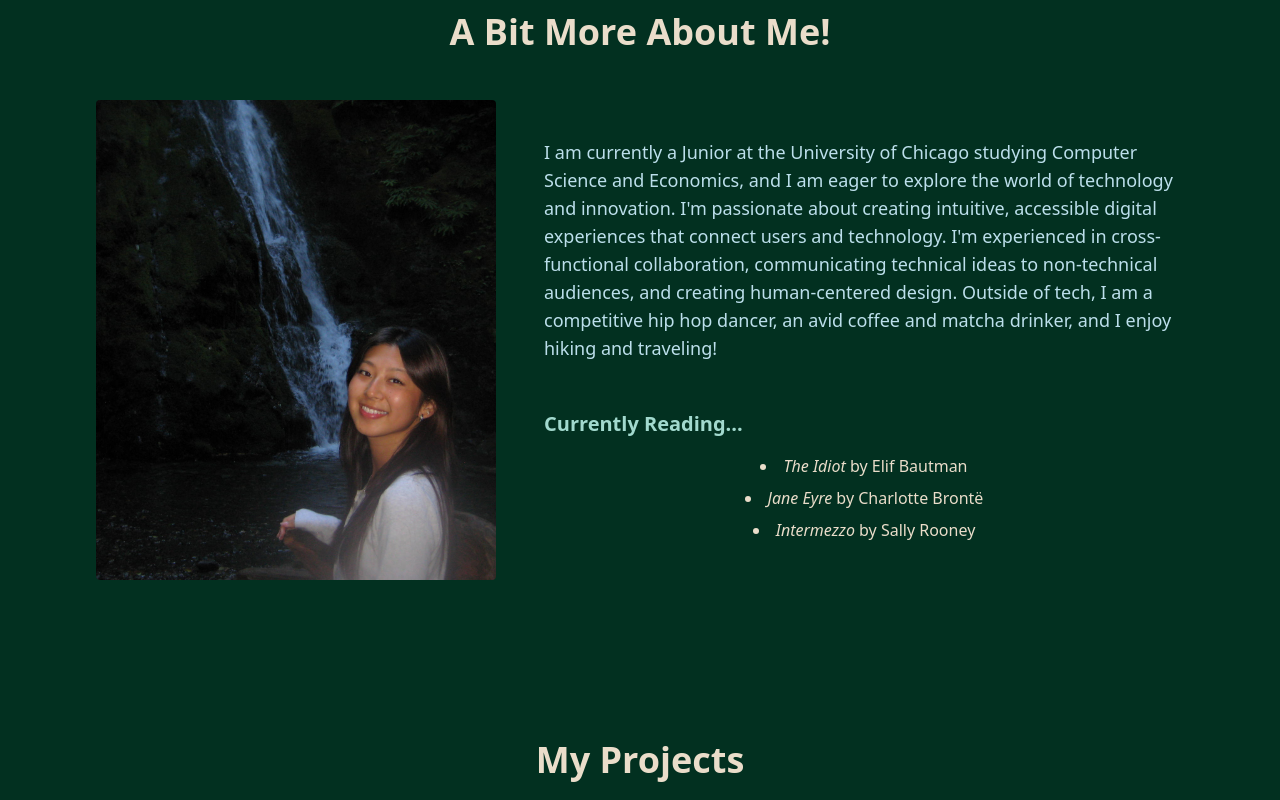
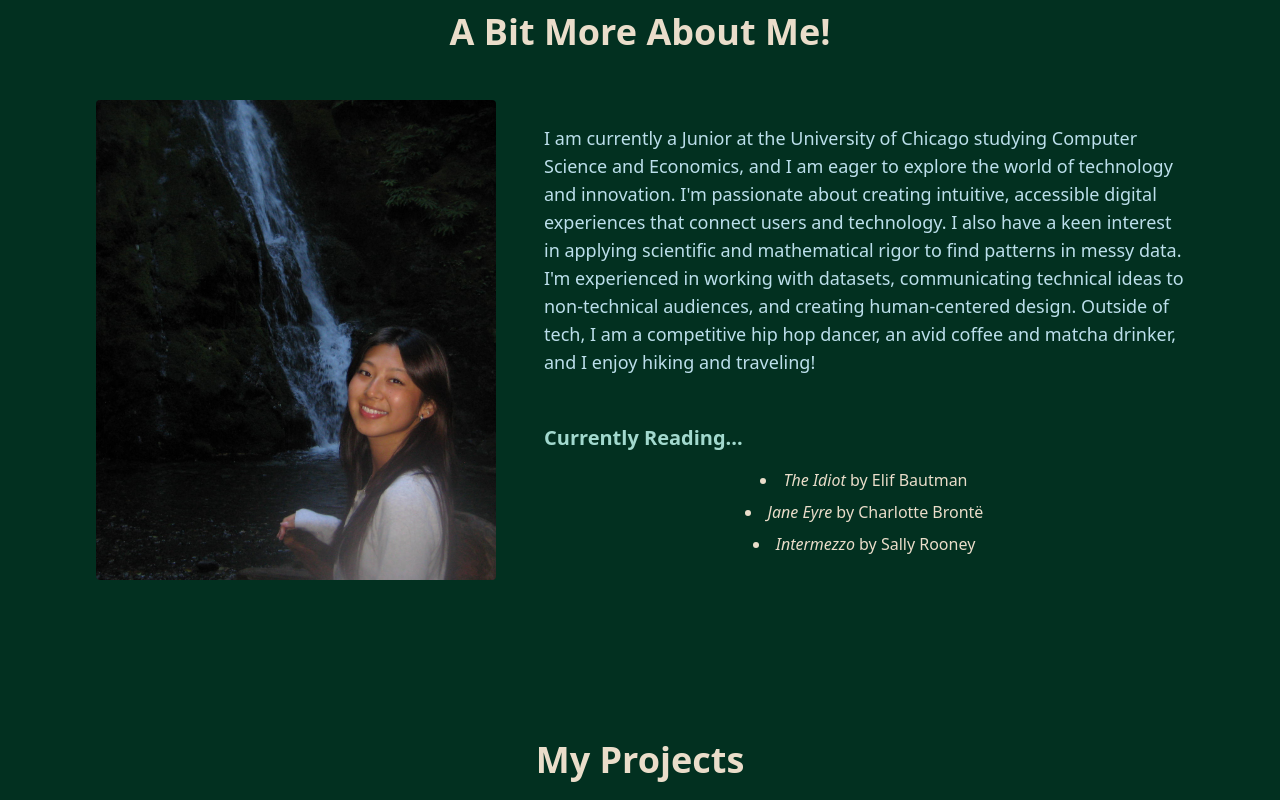
Before and after one commit to anna-y-yan/annas-personal-website, a React (Vite) app: page / in a window 1280 px wide. Shown: the part 680-1480 px from the top of the page. Built offline with nearby package versions, Linux system fonts and the light colour scheme; a web font is replaced by a local one.

Commit message:
update message is december 2025, added line to about

```diff
--- a/src/components/About.jsx
+++ b/src/components/About.jsx
@@ -18,8 +18,8 @@ const About = () => {
                         <p className='text-lg mb-8 text-lightblue'>
                             I am currently a Junior at the University of Chicago studying Computer Science and Economics,
                             and I am eager to explore the world of technology and innovation. I'm passionate about creating intuitive,
-                            accessible digital experiences that connect users and technology.
-                            I'm experienced in cross-functional collaboration, communicating technical ideas to non-technical audiences, and creating human-centered design.
+                            accessible digital experiences that connect users and technology. I also have a keen interest in applying scientific and mathematical rigor to find patterns in messy data.
+                            I'm experienced in working with datasets, communicating technical ideas to non-technical audiences, and creating human-centered design.
                             Outside of tech, I am a competitive hip hop dancer, an avid coffee and matcha drinker, and I enjoy hiking and traveling!
                         </p>
                         {/* Skills progress bars */}
--- a/src/components/Footer.jsx
+++ b/src/components/Footer.jsx
@@ -58,7 +58,7 @@ const Footer = () => {
                 </div>
                 <div className='flex space-x-4'>
                     <p className='text-matcha italic'>
-                        This page was last updated September 2025.
+                        This page was last updated December 2025.
                     </p>
                 </div>
             </div>
```
